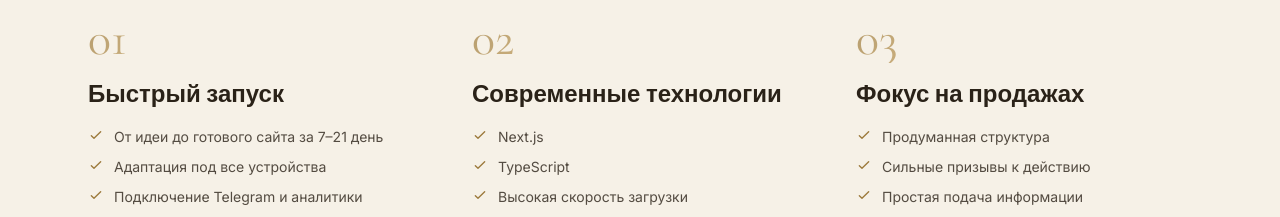
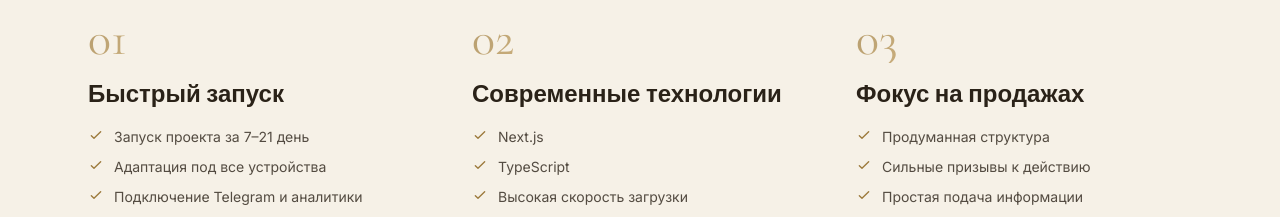
Before and after one commit to Bogdan140999/premium-web-studio, a Next.js app: page / in a window 1280 px wide. Shown: the part 4060-4277 px from the top of the page. Built offline with nearby package versions, Linux system fonts and the light colour scheme.

Commit message:
Correct text advantages blok

```diff
--- a/app/page.tsx
+++ b/app/page.tsx
@@ -61,7 +61,7 @@ const advantages = [
     number: "01",
     title: "Быстрый запуск",
     features: [
-      "От идеи до готового сайта за 7–21 день",
+      "Запуск проекта за 7–21 день",
       "Адаптация под все устройства",
       "Подключение Telegram и аналитики",
       "Публикация сайта в интернете",
```
